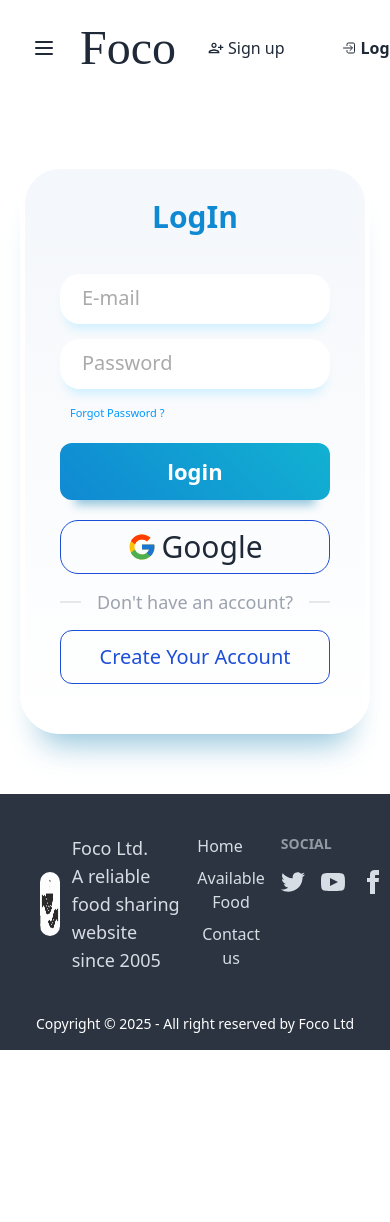
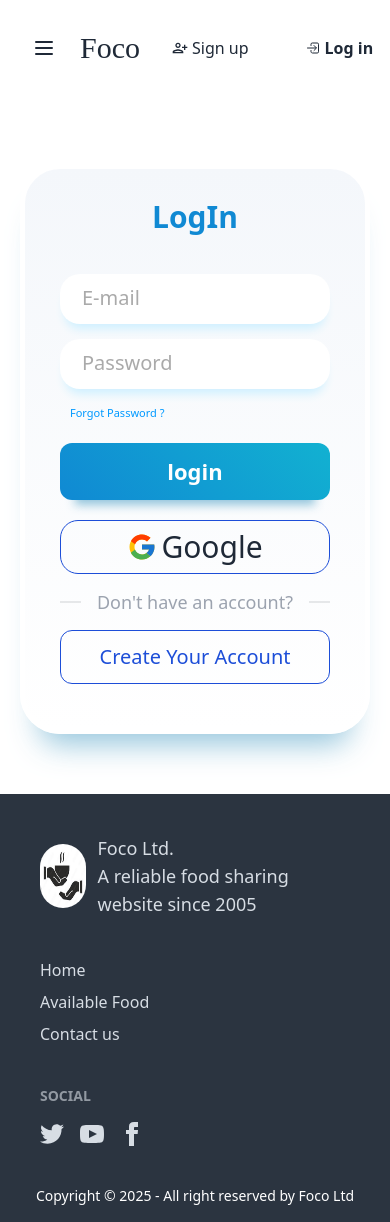
Before and after one commit to shihad-hasan07/Foco, a React (Vite) app: page /login in a window 390 px wide. Before the commit the page ends 1050 px from the top, so only its background shows below. Built offline with nearby package versions, Linux system fonts and the light colour scheme; no server answers; a web font is replaced by a local one.

Commit message:
responsive updated

```diff
--- a/src/components/Food.jsx
+++ b/src/components/Food.jsx
@@ -2,7 +2,7 @@ import React from 'react';
 import { FaLocationDot } from 'react-icons/fa6';
 import { MdOutlineProductionQuantityLimits } from 'react-icons/md';
 import { Link } from 'react-router-dom';
-import sortdate from './dateformat/formatDate'
+import formatDate from './dateformat/formatDate';
 
 const Food = ({ food }) => {
     const { FoodName, FoodImage, FoodQuantity, PickupLocation, _id, ExpiredDateTime } = food
@@ -11,14 +11,15 @@ const Food = ({ food }) => {
         <div>
             <div>
                 <img src={FoodImage} alt="img-not-found"
-                    className='w-full border image-with-alt rounded-t-xl h-60 object-cover' />
+                    className='w-full border image-with-alt rounded-t-xl h-64 object-cover' />
             </div>
             <div className=' bg-slate-100 rounded-b-xl p-5'>
-                <div className='flex justify-between'>
+                <div className='flex justify-between items-center'>
                     <p className='font-bold text-xl'>{FoodName.toUpperCase()}</p>
-                    <p className='flex items-center gap-1 mt-2'><MdOutlineProductionQuantityLimits size={15} />{FoodQuantity}</p>
+                    <p className='flex items-center gap-1'><span className='font-semibold'>Quantity</span>: {FoodQuantity}</p>
                 </div>
-                <p className='flex items-center gap-1'><FaLocationDot size={13} />{PickupLocation}</p>
+                <p className='text-lg  my-1'><span className='font-semibold'>Expiry date:</span> {formatDate(ExpiredDateTime)}</p>
+                <p className='flex items-center gap-1 mt-1'><FaLocationDot size={13} />{PickupLocation}</p>
                 {/* <p>{sortdate('', ExpiredDateTime)}</p> */}
                 <Link to={`/food/${_id}`}><button className='px-8 py-3 text-lg font-semibold border border-blue-500 hover:bg-blue-500 hover:text-white rounded-lg transition-all duration-200 mt-3'>View Details</button></Link>
             </div>
--- a/src/components/Footer.jsx
+++ b/src/components/Footer.jsx
@@ -3,7 +3,7 @@ import logo from '../assets/logo.jpg'
 const Footer = () => {
     return (
         <div>
-            <footer className="footer bg-neutral flex justify-around text-neutral-content p-10">
+            <footer className="footer bg-neutral flex flex-col justify-around text-neutral-content p-10">
                 <aside className='flex items-center gap-3'>
                     <div className='w-16 h-16 rounded-full'>
                         <img src={logo} className='w-full h-full rounded-full' alt="" />
--- a/src/components/Navbar.jsx
+++ b/src/components/Navbar.jsx
@@ -37,7 +37,7 @@ const Navbar = () => {
                         </ul>
                     </div>
                     <Link to='/' className="flex items-center p-2">
-                        <p className='font-logoFont text-5xl font-medium'>Foco</p>
+                        <p className='font-logoFont text-3xl lg:text-4xl font-medium'>Foco</p>
                     </Link>
 
                 </div>
```
